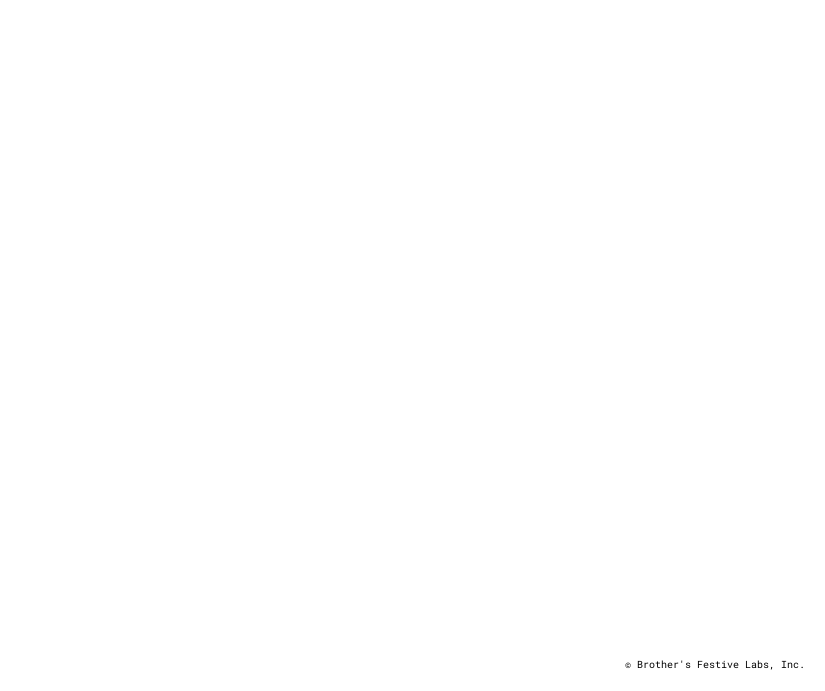
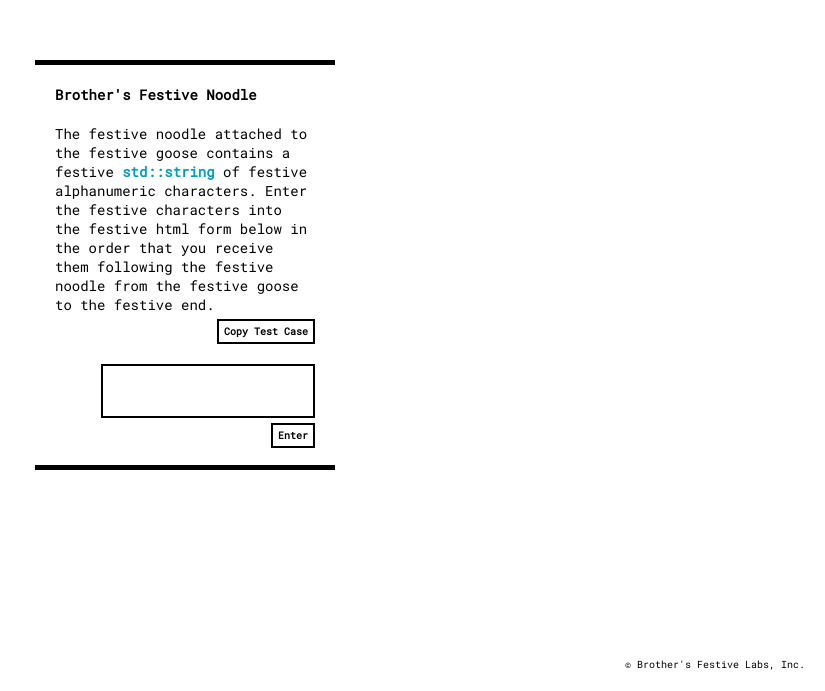
Before and after one commit to ailinsu/brother, a Vue app: page /code in a window 1280 px wide. Shown: the part 109-800 px from the top of the page, without its empty margins (455-1280 px from the left). Built offline with nearby package versions, Linux system fonts and the light colour scheme.

Commit message:
add leetcode page

```diff
--- /dev/null
+++ b/src/components/LeetCode.vue
@@ -0,0 +1,142 @@
+<template>
+  <div class="home">
+    <div class="title">Brother's Festive Noodle</div>
+    <div class="text">
+			<!-- TODO: Update text here -->
+			The festive noodle attached to the festive goose contains a festive <span class="string">std::string</span> of festive alphanumeric characters.
+			Enter the festive characters into the festive html form below in the order that you receive them following the festive noodle from the festive goose to the festive end.
+    </div>
+    <button class="button add-margin" @click="copy">Copy Test Case</button>
+    <div class="input-wrapper">
+      <textarea class="input" type="text" name="name" size="10" v-model="input" @input="showError = false"/>
+      <div class="berror">
+        <div class="error" :class="showError ? 'error--show' : ''">{{errorMessage}}</div>
+        <button class="button" @click="verify">Enter</button>
+      </div>
+    </div>
+  </div>
+</template>
+
+<script>
+
+
+export default {
+  name: 'LeetCode',
+  data() {
+    return {
+      input: '',
+			// TODO: change answer here
+      answer: '2IMuSzIDYRvoSncq2QfPli95XPyXnQo8rcOej1ZAKL6zalway3OwLkOUwoZ2HJyD',
+      showError: false,
+      errorMessage: "Incorrect",
+      testCase: "I like to poo"
+    }
+  },
+  methods: {
+    verify() {
+      if (this.input.trim() === this.answer) {
+        // TODO: Update page routing to
+        this.$router.push('/Qf0mBv8ISz');
+      } else {
+        this.showError = true;
+      }
+    },
+    copy() {
+        navigator.clipboard.writeText(this.testCase);
+    }
+  }
+}
+</script>
+
+<style scoped>
+.home {
+  display: flex;
+  flex-direction: column;
+  background-color: white;
+  border-top: 5px solid black;
+  border-bottom: 5px solid black;
+  width: 300px;
+  height: 400px;
+  font-size: 14px;
+  justify-content: space-between;
+}
+.text {
+  margin-left: 20px;
+  margin-right: 20px;
+  text-align: left;
+}
+.title {
+  margin: 20px;
+  font-weight: 900;
+  text-align: left;
+}
+.string {
+  color: rgb(0, 156, 196);
+  font-weight: 900;
+}
+
+.input-wrapper {
+  display: flex;
+  justify-content: flex-end;
+  align-items: flex-end;
+  flex-direction: column;
+  margin: 20px;
+}
+
+.input {
+  font-family: 'Roboto Mono', monospace;
+  border: 2px solid black;
+  padding: 5px;
+  height: 40px;
+  width: 200px;
+  resize: none;
+}
+.berror {
+  display: flex;
+  justify-content: space-between;
+  width: 214px;
+}
+
+.button {
+  margin-top: 5px;
+  font-family: 'Roboto Mono', monospace;
+  font-weight: 900;
+  font-size: 10px;
+  height: 25px;
+  border: 2px solid;
+  background-color: white;
+  align-self: flex-end;
+  transition-duration: 0.3s;
+  padding: 5px;
+  display: flex;
+  justify-content: center;
+  align-items: center;
+}
+.button:hover {
+  border: 2px solid black;
+  background-color: rgb(202, 202, 202);
+}
+.button:active {
+  color: white;
+  background-color: black;
+}
+
+.error {
+  margin: 2px;
+  margin-top: 7px;
+  margin-left: 5px;
+  height: 20px;
+  font-weight: 900;
+  color: red;
+  opacity: 0;
+}
+
+.error--show {
+  opacity: 100%;
+}
+
+.add-margin {
+    margin-right: 20px;
+}
+
+</style>
--- a/src/router/index.js
+++ b/src/router/index.js
@@ -3,6 +3,7 @@ import VueRouter from 'vue-router';
 import Home from '../components/Home.vue';
 import Noodle from '../components/Noodle.vue';
 import Clue from '../components/Clue.vue';
+import LeetCode from '../components/LeetCode.vue';
 
 import clues from '../../clues.json';
 
@@ -30,6 +31,11 @@ routes.push({
   path: '/noodle',
   name: 'Noodle',
   component: Noodle,
+},
+{
+  path: '/code',
+  name: 'LeetCode Time',
+  component: LeetCode,
 }
 );
 
```
